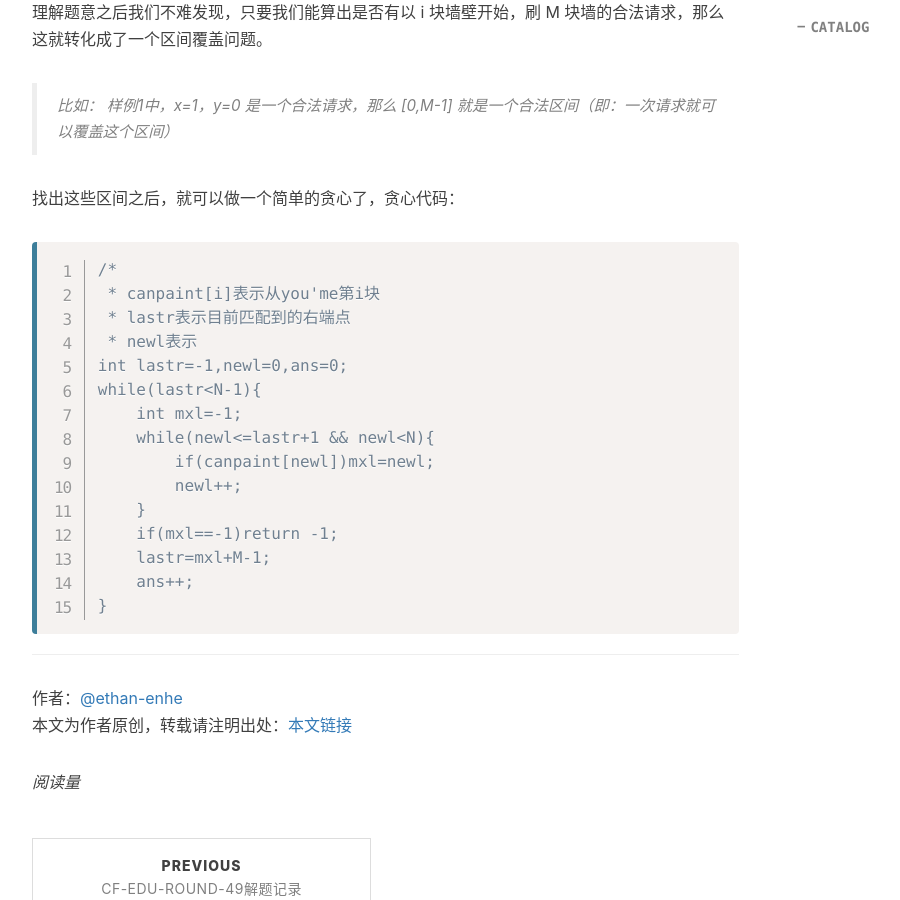
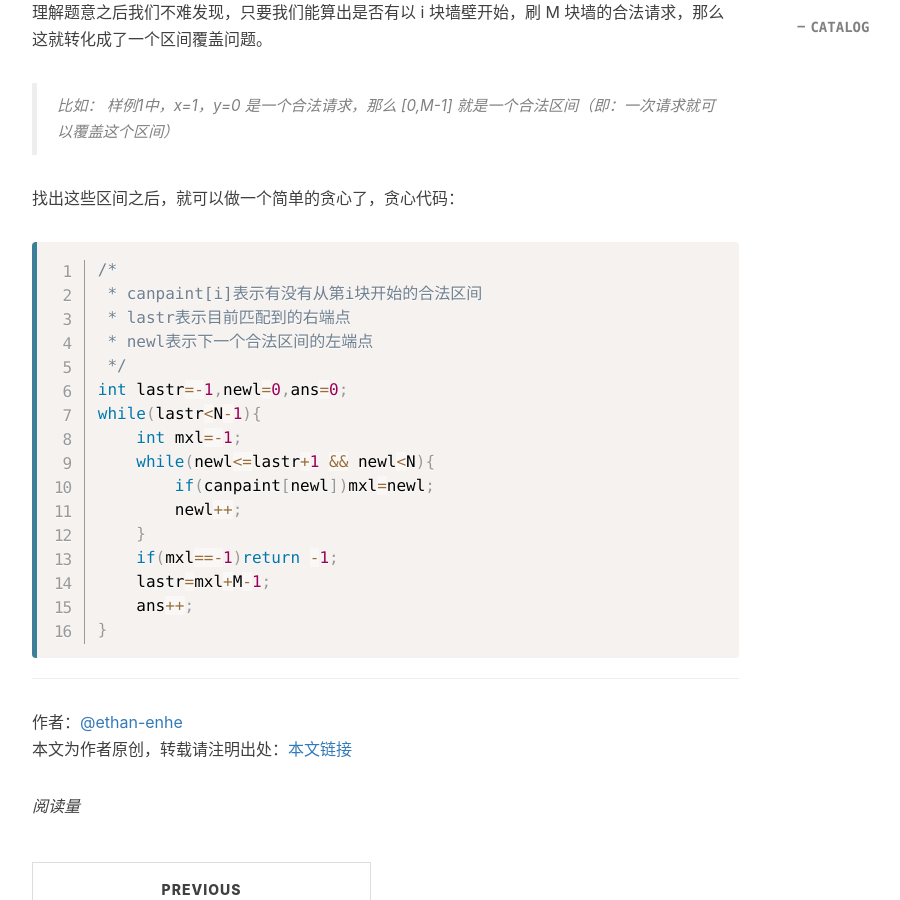
Before and after one commit to ethan-enhe/ethan-enhe.github.io, a Jekyll site: the page built from _posts/2020-08-18-【题解】[APIO2020]T1粉刷墙壁.md, in a window 1280 px wide and 900 px high, scrolled down 700 px. Shown: the whole window, without its empty margins (233-1133 px from the left). Built offline with Jekyll 4.4.1, drawn with Linux system fonts in a browser that asks for light colours; nearby versions of some CDN libraries; comment, search, counter and statistics services are not loaded.

Commit message:
_posts/2020-08-18-【题解】[APIO2020]T1粉刷墙壁.md updated from https://stackedit.io/

````diff
--- a/_posts/2020-08-18-【题解】[APIO2020]T1粉刷墙壁.md
+++ b/_posts/2020-08-18-【题解】[APIO2020]T1粉刷墙壁.md
@@ -22,9 +22,10 @@ tags:
 找出这些区间之后，就可以做一个简单的贪心了，贪心代码：
 ```cpp
 /*
- * canpaint[i]表示从you'me第i块
+ * canpaint[i]表示有没有从第i块开始的合法区间
  * lastr表示目前匹配到的右端点
- * newl表示
+ * newl表示下一个合法区间的左端点
+ */
 int lastr=-1,newl=0,ans=0;
 while(lastr<N-1){
 	int mxl=-1;
````
Also changed, not shown: other parts of _posts/2020-08-18-【题解】[APIO2020]T1粉刷墙壁.md (+1 -1 lines).
